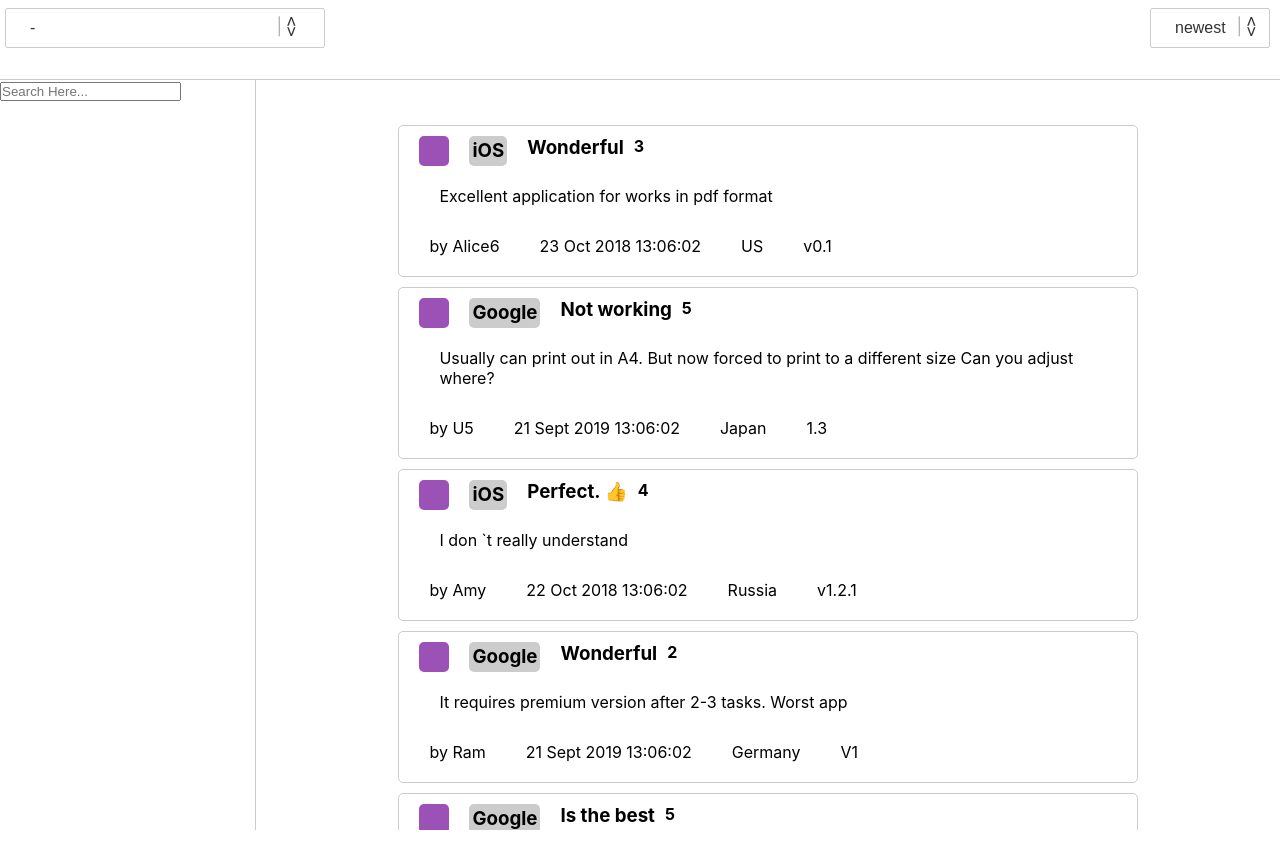
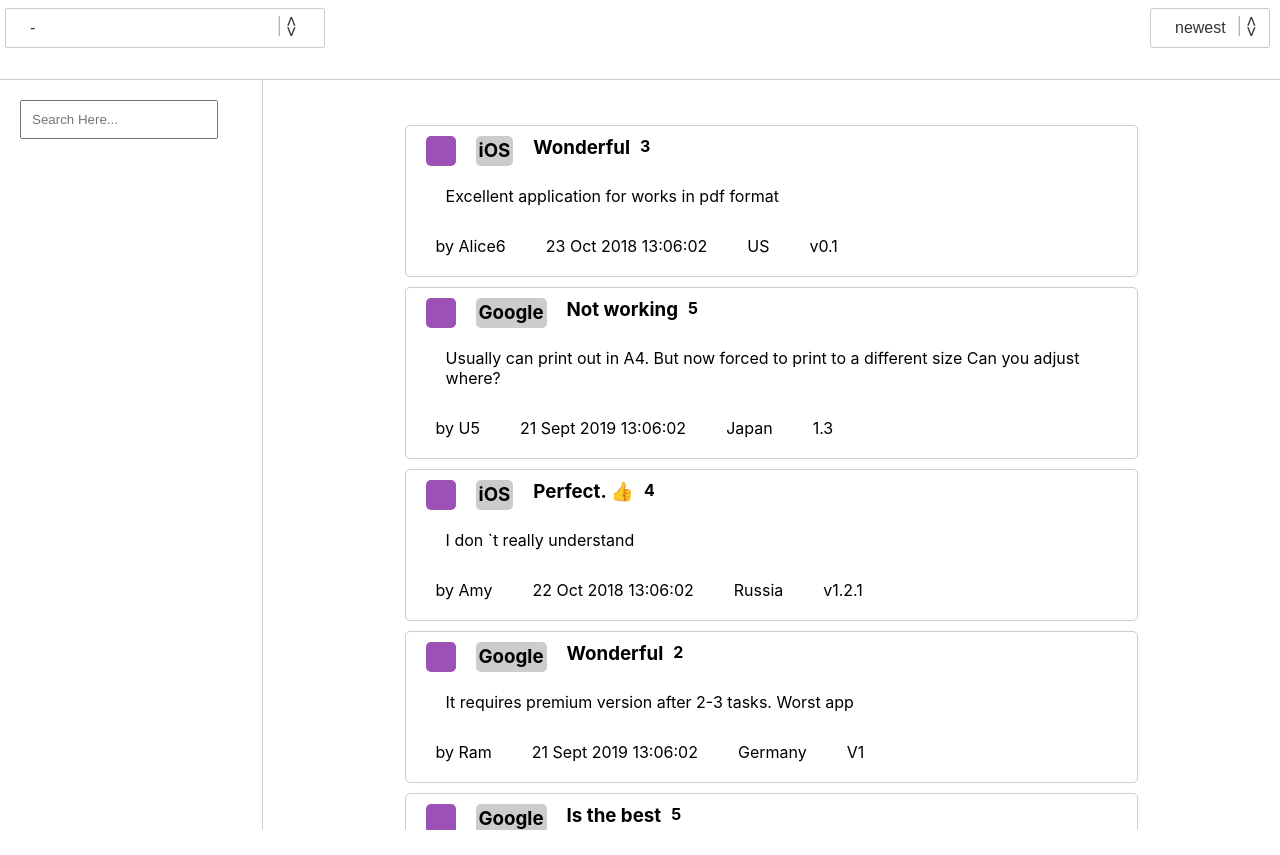
Before and after one commit to Kemosabe2911/appreviewfilter, a React (Create React App) app: page / in a window 1280 px wide. Built offline with nearby package versions, Linux system fonts and the light colour scheme.

Commit message:
Updated search box

```diff
--- a/src/App.css
+++ b/src/App.css
@@ -42,6 +42,7 @@ body{
 .left-container{
   width: 25vw;
   height: 100%;
+  padding: 20px;
 }
 
 .right-container{
@@ -216,3 +217,13 @@ display: none;
   background: #892cdc;
   border-color: #892cdc;
 }
+
+.search-box{
+  padding: 20px 50px;
+  width: 80%;
+}
+
+.left-container form .srh{
+  width: 90%;
+  padding: 10px;
+}
```
